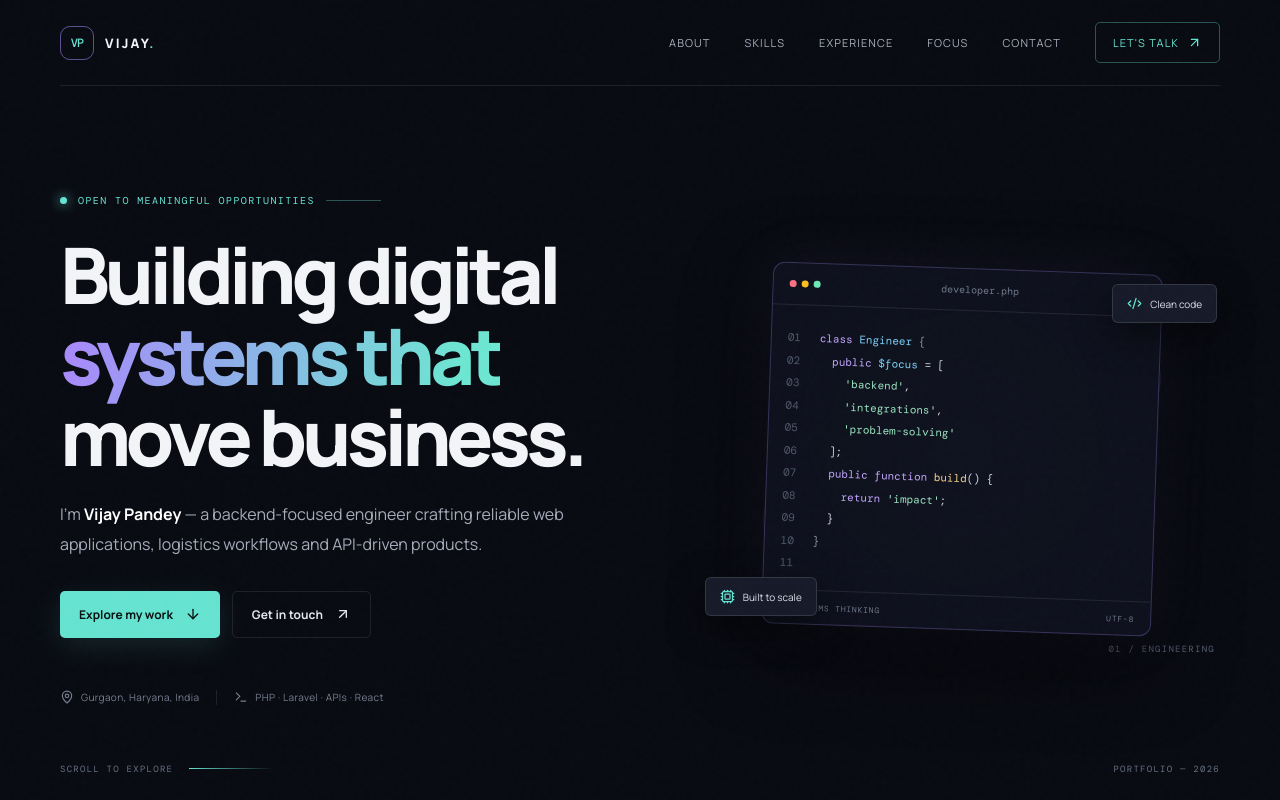
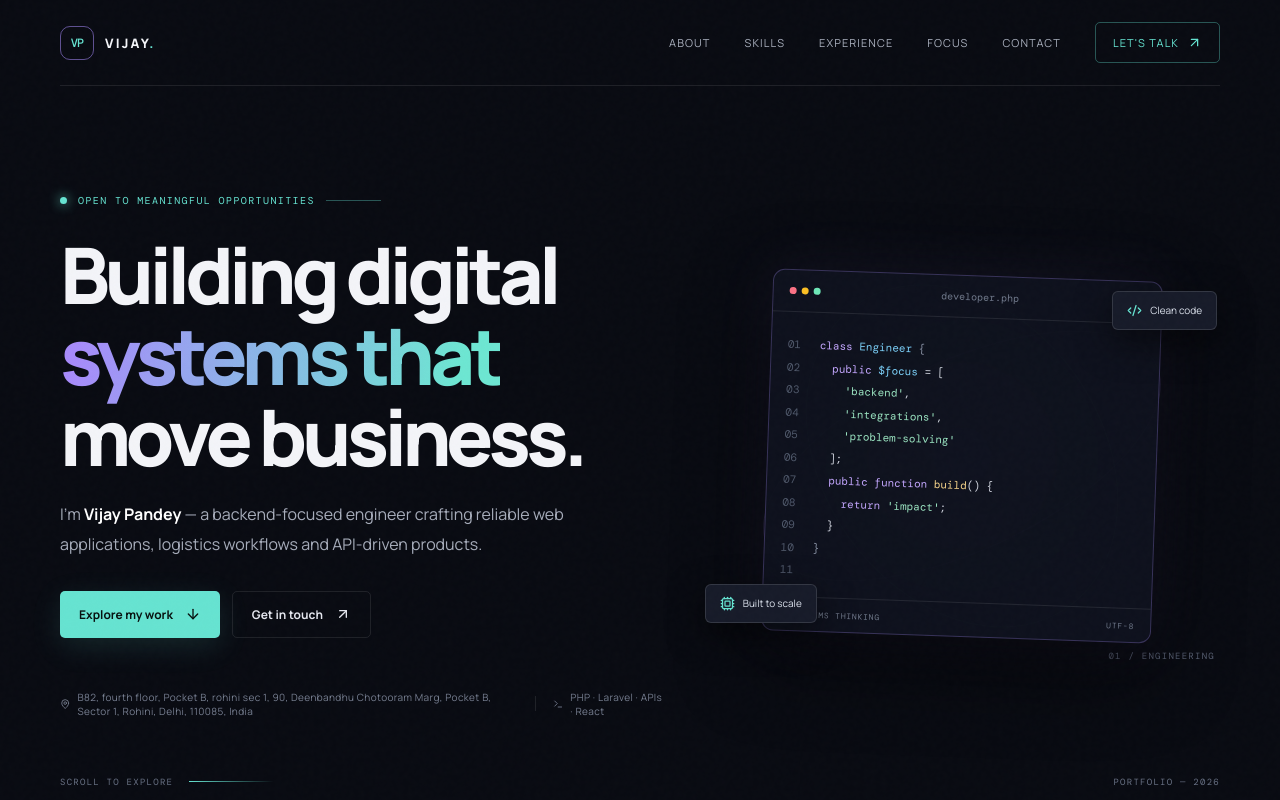
Before and after one commit to vijay-laravel/Vijay_Pandey_Portfolio, a React (Vite) app in the folder Vijay_Pandey_Portfolio/vijay-pandey-portfolio/: page / in a window 1280 px wide. Shown: the top 800 px of the page. Built offline with nearby package versions, Linux system fonts and the light colour scheme.

Commit message:
Update contact information in main.jsx

```diff
--- a/Vijay_Pandey_Portfolio/vijay-pandey-portfolio/src/main.jsx
+++ b/Vijay_Pandey_Portfolio/vijay-pandey-portfolio/src/main.jsx
@@ -11,9 +11,9 @@ import "./style.css";
 const profile = {
   name: "Vijay Pandey",
   role: "Senior Backend & Full-Stack Engineer",
-  location: "Gurgaon, Haryana, India",
+  location: "B82, fourth floor, Pocket B, rohini sec 1, 90, Deenbandhu Chotooram Marg, Pocket B, Sector 1, Rohini, Delhi, 110085, India",
   phone: "+91 9889835795",
-  email: "pvijay2125@gmail.com",
+  email: "vp.vijaypandey123@gmail.com",
   linkedin: "https://linkedin.com/in/vijay-pandey-78346b104/",
 };
 
```
